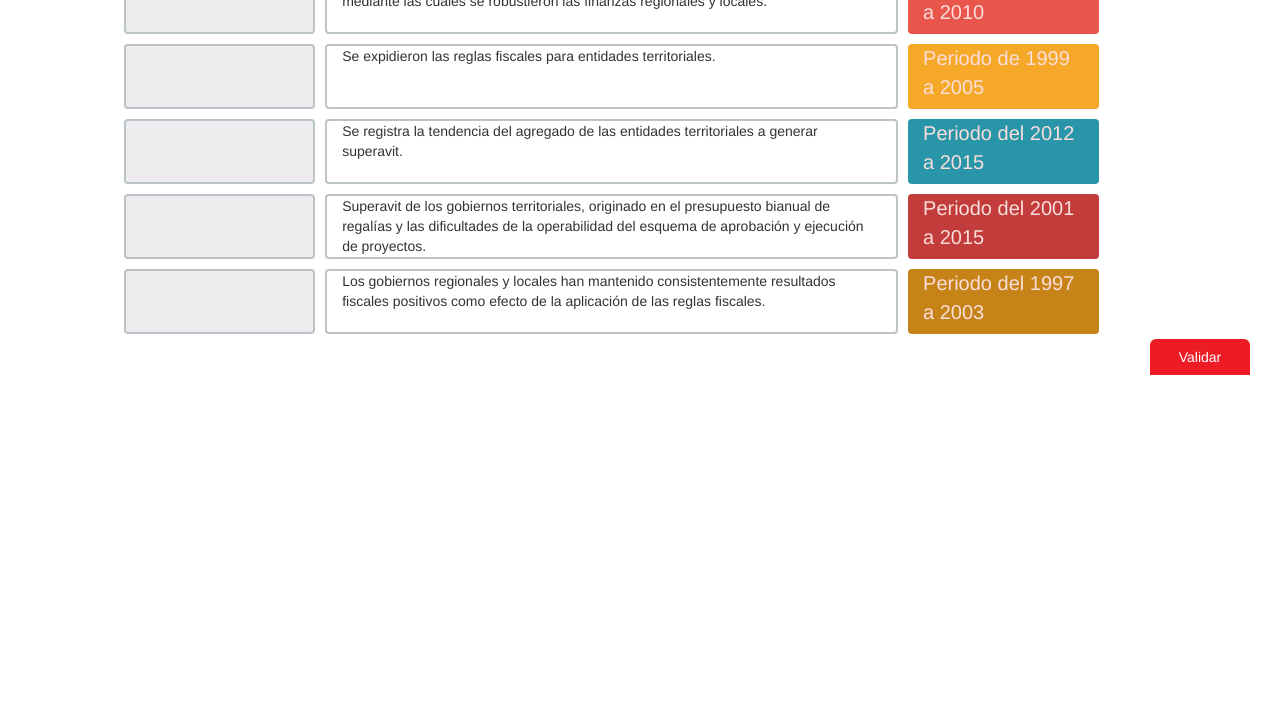
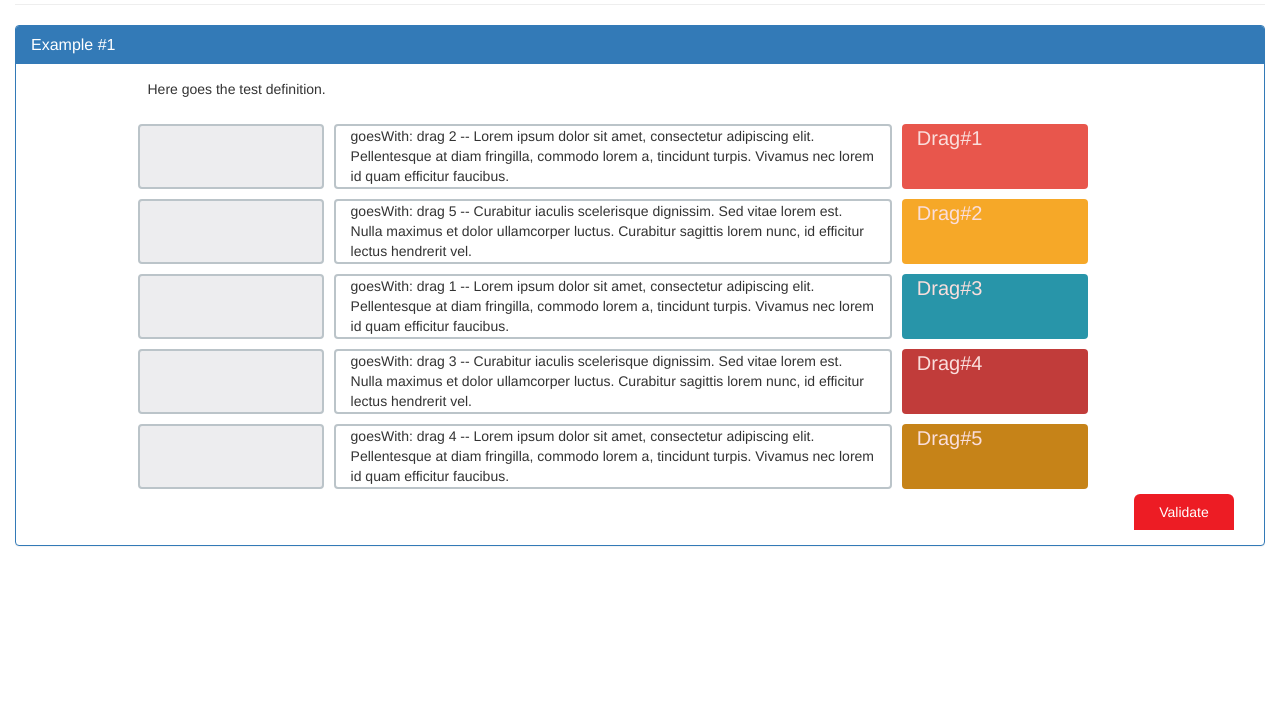
Before and after one commit to jsmorales/dragDropTest, a plain HTML site: page index.html in a window 1280 px wide. Shown: the part 76-800 px from the top of the page. Drawn offline with Linux system fonts and the light colour scheme.

Commit message:
Se adecua ejemplo genérico para exposicion.

```diff
--- a/index.html
+++ b/index.html
@@ -24,7 +24,21 @@
     <body>
 
         <div class="container-fluid">
-            <div id="dragDropTest"></div>
+
+            <h1>dragDropTest</h1>
+            <hr>
+
+            <div class="panel panel-primary">
+                <div class="panel-heading">
+                    <h3 class="panel-title">Example #1</h3>
+                </div>
+                <div class="panel-body">
+                    <div id="dragDropTest"></div>
+                </div>
+            </div>
+
+
+
         </div>
 
     </body>
--- a/js/dragDropTest.js
+++ b/js/dragDropTest.js
@@ -18,16 +18,16 @@
 
 			],
 			start: function(){
-				console.log("Inicia el widget!")
+				console.log("Start!")
 			},
 			correct: function(){
-				alert("Correcto!, ha completado el test.")
+				alert("Correct!, test finished.")
 			},
 			error: function(attempts){
-				alert("Hay que revisarlo, hay elementos mal ubicados.")
+				alert("Someting is wrong!, try again.")
 			},
 			fail: function(){
-				alert("Ha fallado en completar el test.")
+				alert("You fialed finishing the test.")
 			}
 		}, options);
 
@@ -238,7 +238,7 @@
 		//al final setea las posiciones de los drags para poderlos retornar
 		setTimeout(function(){
 			selfT.setPositionDrags()
-			console.log("Toma las posiciones!")
+			console.log("Get positions!")
 		}, 100)
 
 		//------------------------------------------------------------
--- a/js/index.js
+++ b/js/index.js
@@ -1,44 +1,43 @@
 $(function(){
 
     $("#dragDropTest").dragDropTest({
+    	header: "Here goes the test definition. ",
     	genHeight: '65px',
     	definitions: {
-			1: "Producto de las primeras reglas fiscales aplicadas a las entidades territoriales mediante las cuales se robustieron las finanzas regionales y locales.",
-			2: "Se expidieron las reglas fiscales para entidades territoriales.",
-			3: "Se registra la tendencia del agregado de las entidades territoriales a generar superavit.",
-			4: "Superavit de los gobiernos territoriales, originado en el presupuesto bianual de regalías y las dificultades de la operabilidad del esquema de aprobación y ejecución de proyectos.",
-			5: "Los gobiernos regionales y locales han mantenido consistentemente resultados fiscales positivos como efecto de la aplicación de las reglas fiscales."
+			1: "goesWith: drag 2 -- Lorem ipsum dolor sit amet, consectetur adipiscing elit. Pellentesque at diam fringilla, commodo lorem a, tincidunt turpis. Vivamus nec lorem id quam efficitur faucibus.",
+			2: "goesWith: drag 5 -- Curabitur iaculis scelerisque dignissim. Sed vitae lorem est. Nulla maximus et dolor ullamcorper luctus. Curabitur sagittis lorem nunc, id efficitur lectus hendrerit vel.",
+			3: "goesWith: drag 1 -- Lorem ipsum dolor sit amet, consectetur adipiscing elit. Pellentesque at diam fringilla, commodo lorem a, tincidunt turpis. Vivamus nec lorem id quam efficitur faucibus.",
+			4: "goesWith: drag 3 -- Curabitur iaculis scelerisque dignissim. Sed vitae lorem est. Nulla maximus et dolor ullamcorper luctus. Curabitur sagittis lorem nunc, id efficitur lectus hendrerit vel.",
+			5: "goesWith: drag 4 -- Lorem ipsum dolor sit amet, consectetur adipiscing elit. Pellentesque at diam fringilla, commodo lorem a, tincidunt turpis. Vivamus nec lorem id quam efficitur faucibus."
 		},
-		//se definen los drags a los drops
+		//definition of drags and drops
 		drags: [
 			{
 				//content: "<img src='img/fecha_2006_2010.png'>",
-				content: "Periodo del 2006 a 2010",
+				content: "Drag#1",
 				goesWith: 2 //para drop 1 drag numero 2
 			},
 			{
 				//content: "<img src='img/fecha_1999_2005.png'>",
-				content: "Periodo de 1999 a 2005",
+				content: "Drag#2",
 				goesWith: 5 //para drop 2 numero del drag numero 5
 			},
 			{
 				//content: "<img src='img/fecha_2012_2015.png'>",
-				content: "Periodo del 2012 a 2015",
+				content: "Drag#3",
 				goesWith: 1 //para drop 3 numero del drag numero 1
 			},
 			{
 				//content: "<img src='img/fecha_2012_2015.png'>",
-				content: "Periodo del 2001 a 2015",
+				content: "Drag#4",
 				goesWith: 3 //para drop 4 numero del drag numero 3
 			},
 			{
 				//content: "<img src='img/fecha_2012_2015.png'>",
-				content: "Periodo del 1997 a 2003",
+				content: "Drag#5",
 				goesWith: 4 //para drop 5 numero del drag numero 4
 			}
 		],
-		/*start: function(){
-			alert("Inicia el test!")
-		}*/
+		contButtonValidate: "Validate"
     });
 })
```
